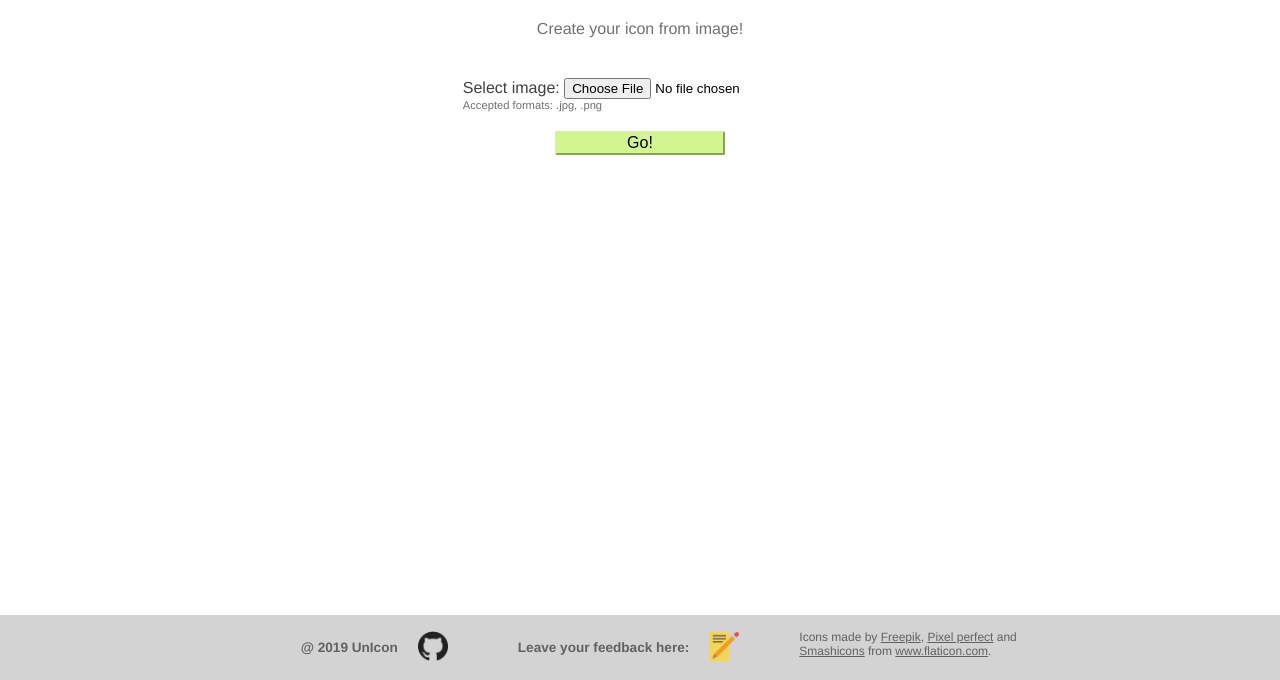
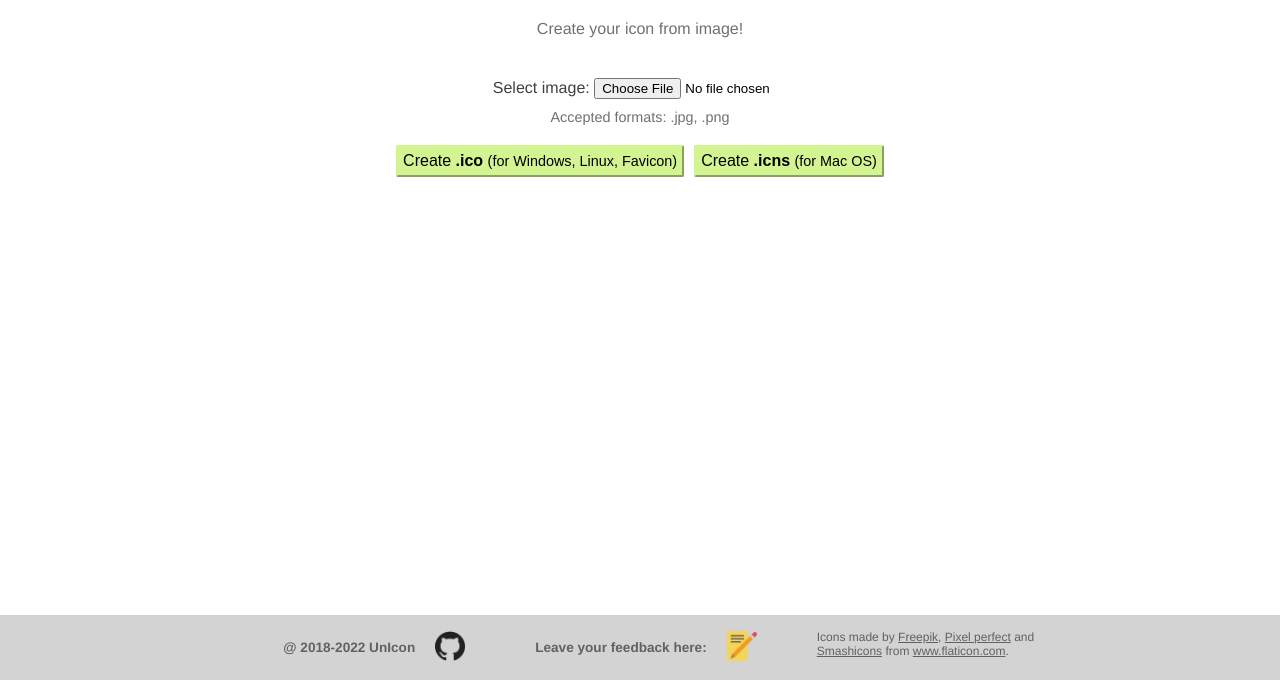
Before and after one commit to sofiia-tesliuk/Jellicon, a Flask app: page / in a window 1280 px wide. Shown: the part 120-800 px from the top of the page. Run offline with Flask 2, Linux system fonts and the light colour scheme.

Commit message:
Sending icons directly without saving it to the filesystem, added creation of .icns;

```diff
--- a/app.py
+++ b/app.py
@@ -1,14 +1,9 @@
 #  Created by Sofiia Tesliuk at 2019-09-29.
-import os
+from flask import Flask, render_template, request, send_file
 
-from werkzeug.exceptions import NotFound
-from flask import Flask, render_template, redirect, request, url_for, send_from_directory, after_this_request
-
-from image import UnImage
+from image import ImageProcessor
 
 app = Flask(__name__)
-
-STORAGE_DIRECTORY = "icons"
 
 
 @app.route('/', methods=['GET', 'POST'])
@@ -16,9 +11,21 @@ def upload_image():
     if request.method == "POST":
         if request.files:
             image = request.files["image"]
-            if UnImage.valid_format(image.filename):
-                icon_filename = UnImage.create_ico(STORAGE_DIRECTORY, image)
-                return render_template('download.html', icon_filename=icon_filename)
+            if ImageProcessor.valid_format(image.filename):
+                if 'ico' in request.form:
+                    result_icon, icon_filename = ImageProcessor.create_ico(image)
+                    return send_file(result_icon,
+                                     as_attachment=True,
+                                     attachment_filename=icon_filename)
+                elif 'icns' in request.form:
+                    result_icon, icon_filename = ImageProcessor.create_icns(image)
+                    return send_file(result_icon,
+                                     as_attachment=True,
+                                     attachment_filename=icon_filename)
+                else:
+                    error = 'Icon format is not selected.'
+                    return render_template('upload.html', error=error)
+
             else:
                 error = 'Invalid image format.'
                 if image.filename == '':
@@ -27,30 +34,14 @@ def upload_image():
     return render_template('upload.html', error=False)
 
 
-@app.route('/download/<icon_filename>')
-def download_icon(icon_filename):
-    try:
-        @after_this_request
-        def cleanup(response):
-            try:
-                os.remove('{}/{}'.format(STORAGE_DIRECTORY, icon_filename))
-            except FileNotFoundError:
-                return response
-            return response
-
-        return send_from_directory(STORAGE_DIRECTORY, icon_filename, as_attachment=True)
-    except (KeyError, NotFound):
-        return redirect(url_for('upload_image'))
-
-
 @app.errorhandler(400)
 def icon_not_found(error):
-    return render_template('error.html', error='400: Icon not found.'), 400
+    return render_template('error.html', error=error), 400
 
 
 @app.errorhandler(404)
 def page_not_found(error):
-    return render_template('error.html', error='404: Page or icon not found.'), 404
+    return render_template('error.html', error=error), 404
 
 
 if __name__ == '__main__':
--- a/runtime.txt
+++ b/runtime.txt
@@ -1 +1 @@
-python-3.7.4
+python-3.9.1
--- a/static/styles/upload.css
+++ b/static/styles/upload.css
@@ -1,6 +1,11 @@
 form{
     display: flex;
     flex-direction: column;
+    align-items: center;
+}
+
+form .form-group{
+    margin-left: 60px;
 }
 
 .image-input_label{
@@ -9,7 +14,8 @@ form{
 
 .image-formats_message{
     color: #707070;
-    font-size: 0.7em;
+    padding-top: 10px;
+    font-size: 0.9em;
 }
 
 button{
@@ -17,9 +23,8 @@ button{
     background-color: #d2f491;
     border-color: #d2f491;
     border-radius: 2px;
-    padding: 1px;
+    padding: 5px;
     font-size: 1em;
-    width: 170px;
     align-self: center;
 }
 
@@ -33,3 +38,11 @@ button:hover{
     color: red;
     text-align: center;
 }
+
+.format-buttons {
+    display: flex;
+}
+
+.button-helper{
+    font-size: 0.9em;
+}
--- a/templates/download.html
+++ /dev/null
@@ -1,6 +0,0 @@
-{% extends "index.html" %}
-
-{% block main %}
-<label class="download_attention"><strong>Attention:</strong> after first downloading icon deletes from the server.</label>
-<a class="download_link" href="{{ url_for('download_icon', icon_filename=icon_filename) }}">Download .ico 🦄</a>
-{% endblock %}
--- a/templates/index.html
+++ b/templates/index.html
@@ -2,11 +2,12 @@
 <html lang="en">
 <head>
     <meta charset="UTF-8">
-    <title>UnIcon 🦄</title>
+    <title>UnIcon</title>
     <link rel="stylesheet" href="../static/styles/base.css">
     <link rel="stylesheet" href="../static/styles/main.css">
     <link rel="stylesheet" href="../static/styles/upload.css">
     <link rel="stylesheet" href="../static/styles/download.css">
+    <link rel="icon" type="image/x-icon" href="../static/images/unicon_logo.ico">
 </head>
 <body>
     <header>
@@ -22,7 +23,7 @@
 
     <footer>
         <div class="footer_copyright_and_source">
-            <div class="footer_copyright-text">@ 2019 UnIcon</div>
+            <div class="footer_copyright-text">@ 2018-2022 UnIcon</div>
             <a href="https://github.com/sofiia-tesliuk/UnIcon">
                 <img class="footer__image image_link" src="../static/images/github_logo.png" alt="github-logo">
             </a>
--- a/templates/upload.html
+++ b/templates/upload.html
@@ -7,7 +7,10 @@
         <input type="file" class="custom-file-input" name="image" id="image">
     </div>
     <label class="image-formats_message">Accepted formats: .jpg, .png</label>
-    <button type="submit" class="btn btn-primary">Go!</button>
+    <div class="format-buttons">
+        <button type="submit" class="btn btn-primary" name="ico" style="margin-right: 10px;">Create <b>.ico</b> <span class="button-helper">(for Windows, Linux, Favicon)</span></button>
+        <button type="submit" class="btn btn-primary" name="icns">Create <b>.icns</b> <span class="button-helper">(for Mac OS)</span></button>
+    </div>
 </form>
 
     {% if error %}
```
Also changed, not shown: image.py (+21 -13 lines), static/images/unicon_logo.ico (added), 1 other file.
